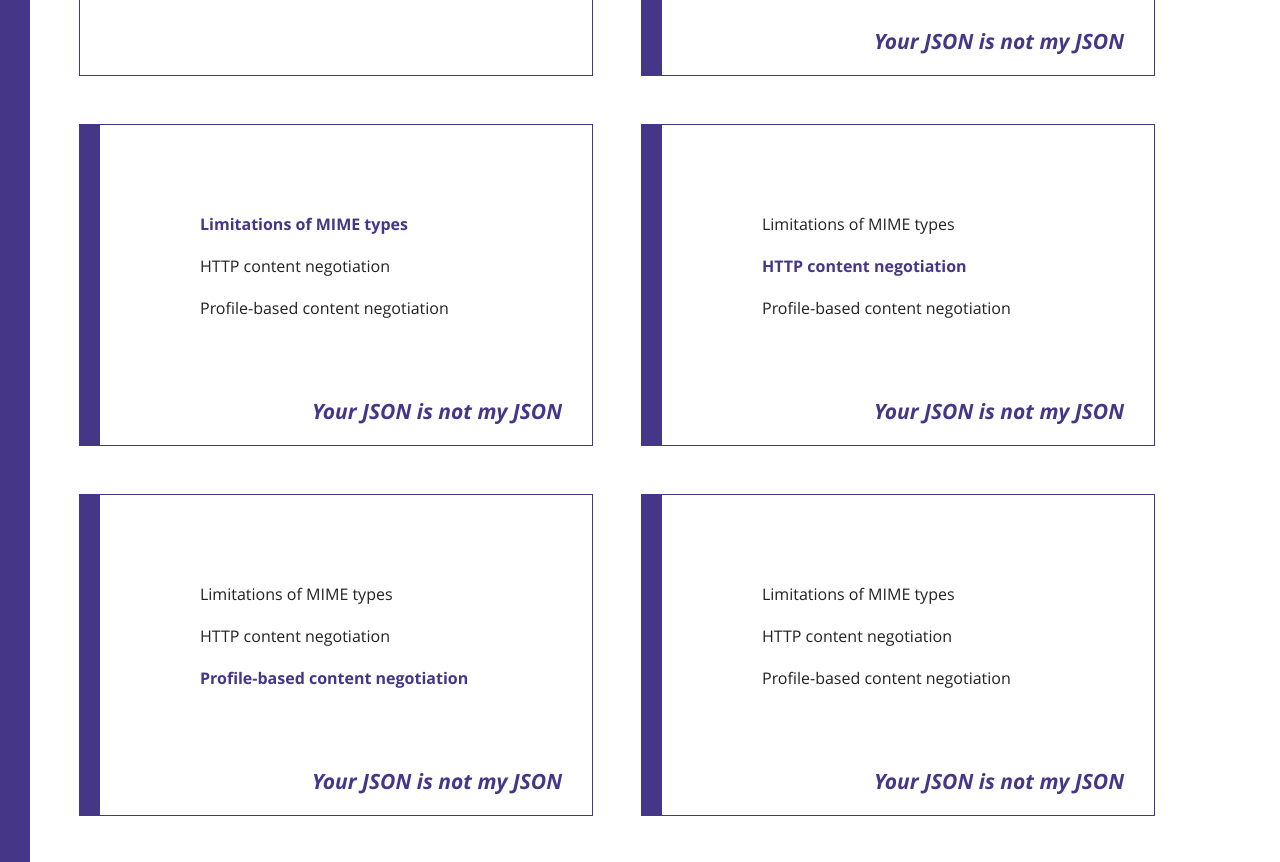
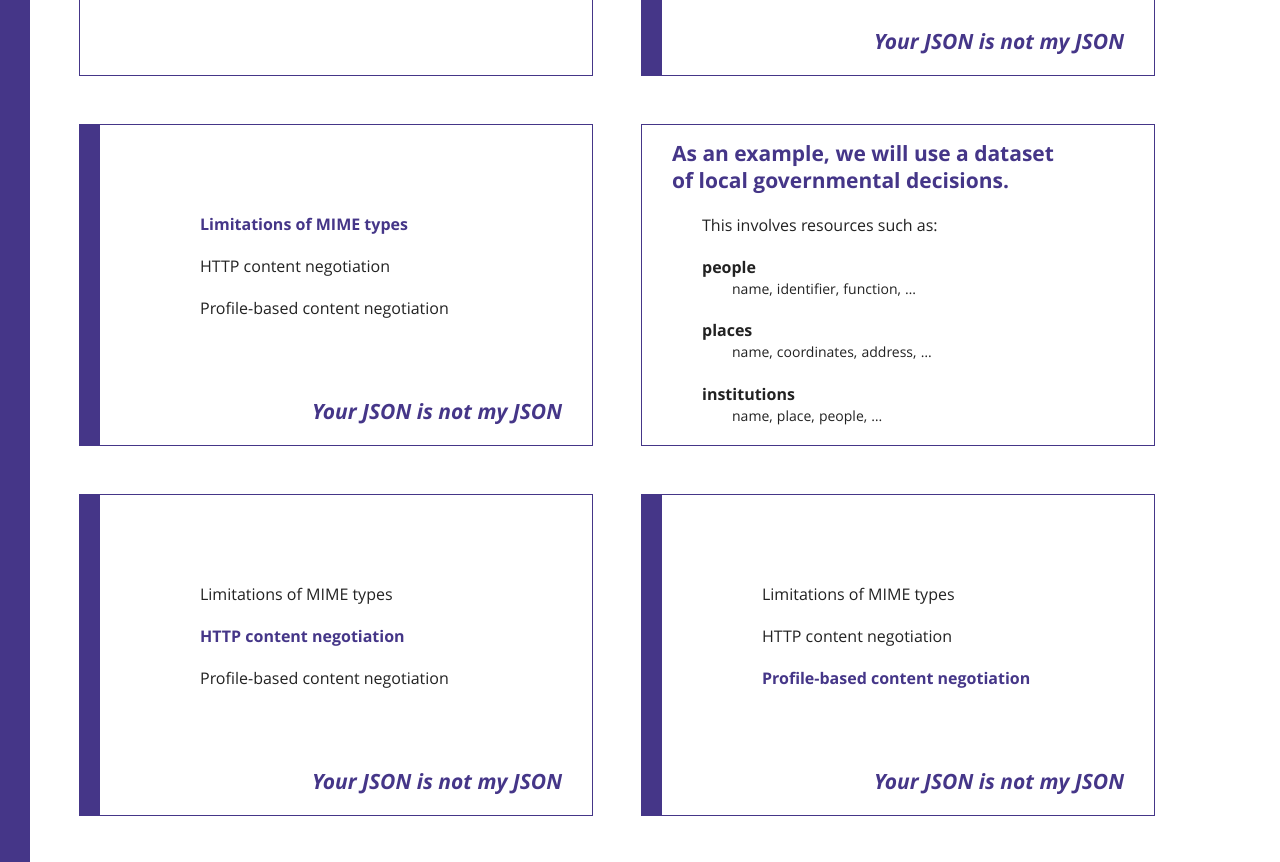
Before and after one commit to RubenVerborgh/SDSVoc-2016, a website: page index.html in a window 1280 px wide. Shown: the part 2092-2954 px from the top of the page. Drawn offline with Linux system fonts and the light colour scheme.

Commit message:
Add example.

```diff
--- a/index.html
+++ b/index.html
@@ -128,6 +128,43 @@
     </ul>
   </div>
 
+  <div class="slide" id="example">
+    <h2>
+      As an example, we will use a dataset<br>
+      of <a href="http://pieter.pm/iswc2016-demo-lbld/">local governmental decisions</a>.
+    </h2>
+    <p>This involves resources such as:
+    <ul>
+      <li>
+        people
+        <ul class="inline">
+          <li>name</li>
+          <li>identifier</li>
+          <li>function</li>
+          <li>…</li>
+        </ul>
+      </li>
+      <li>
+        places
+        <ul class="inline">
+          <li>name</li>
+          <li>coordinates</li>
+          <li>address</li>
+          <li>…</li>
+        </ul>
+      </li>
+      <li>
+        institutions
+        <ul class="inline">
+          <li>name</li>
+          <li>place</li>
+          <li>people</li>
+          <li>…</li>
+        </ul>
+      </li>
+    </ul>
+  </div>
+
   <div class="toc slide" id="toc-conneg">
     <h2>Your JSON is not my JSON</h2>
     <ul>
```
